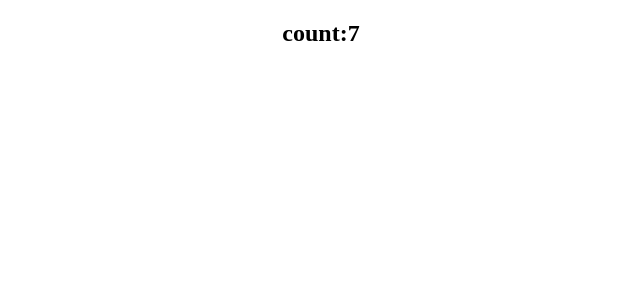
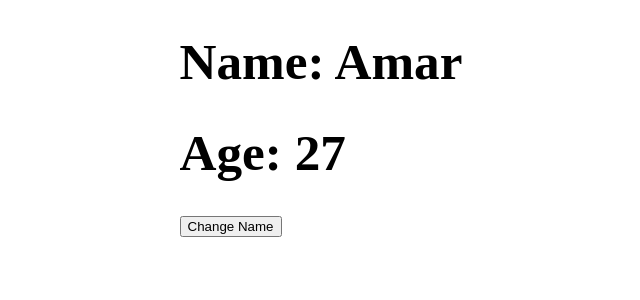
Before and after one commit to rohitware/react-skill-builder, a React (Vite) app: page / in a window 1280 px wide. Shown: the top 300 px of the page, without its empty margins (319-959 px from the left). Built offline with nearby package versions, Linux system fonts and the light colour scheme.

Commit message:
Learned useContext hook with global state update

```diff
--- a/src/App.jsx
+++ b/src/App.jsx
@@ -39,14 +39,14 @@ function App() {
         {/* <Autofucus /> <br /> */}
         {/* <ClickCounter /> */}
         {/* <CountUseRef /> */}
-        {/* <UserContextProvider /> */}
+        <UserContextProvider />
         {/* <CounterReducer /> */}
         {/* <CompReducer /> */}
         {/* <EveryRender /> */}
         {/* <RunOnce /> */}
         {/* <Dependency /> */}
         {/* <TimeoutExample /> */}
-        <IntervalExample />
+        {/* <IntervalExample /> */}
       </div>
     </>
   );
--- a/src/UseContext/Profile.jsx
+++ b/src/UseContext/Profile.jsx
@@ -2,11 +2,22 @@ import React, { useContext } from "react";
 import { UserContext } from "./UserContext";
 
 function Profile() {
-  const user = useContext(UserContext);
+  const { user, setUser } = useContext(UserContext);
+
+  function changeName() {
+    setUser({
+      ...user,
+      name: "Rohit",
+    });
+  }
+
   return (
     <>
-      <h1> Name: {user.name}</h1>
-      <h1>age:{user.age}</h1>
+      <h1>Name: {user.name}</h1>
+
+      <h1>Age: {user.age}</h1>
+
+      <button onClick={changeName}>Change Name</button>
     </>
   );
 }
--- a/src/UseContext/UserContextProvider.jsx
+++ b/src/UseContext/UserContextProvider.jsx
@@ -1,12 +1,15 @@
-// import React, { useState } from "react";
+import React, { useState } from "react";
 import { UserContext } from "./UserContext";
 import Profile from "./Profile";
 
 function UserContextProvider() {
-  // const [user, setUser] = useState("Rohit");
+  const [user, setUser] = useState({
+    name: "Amar",
+    age: 27,
+  });
   return (
     <>
-      <UserContext.Provider value={{ name: "Amar", age: 27 }}>
+      <UserContext.Provider value={{ user, setUser }}>
         <Profile />
       </UserContext.Provider>
     </>
```
